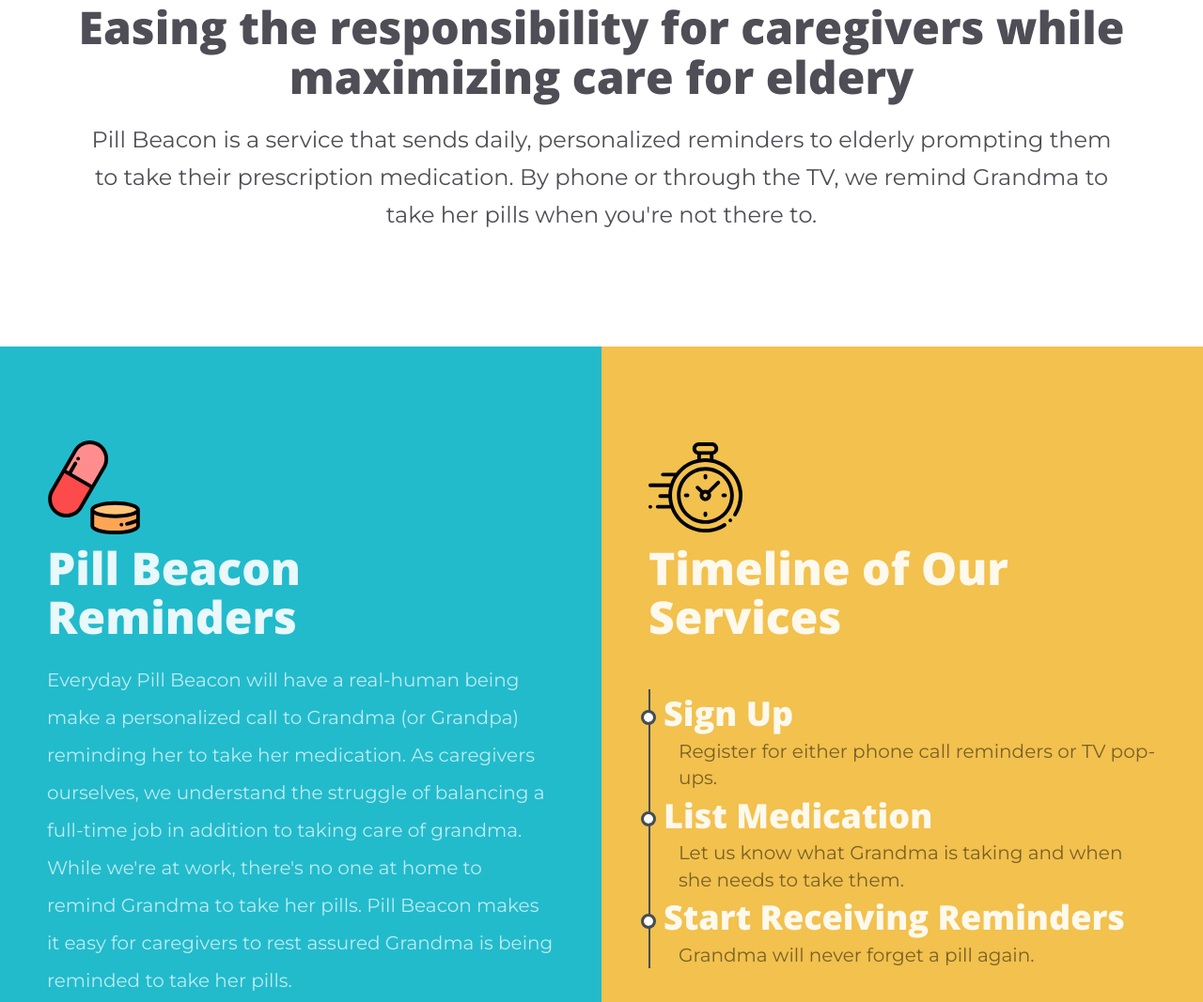
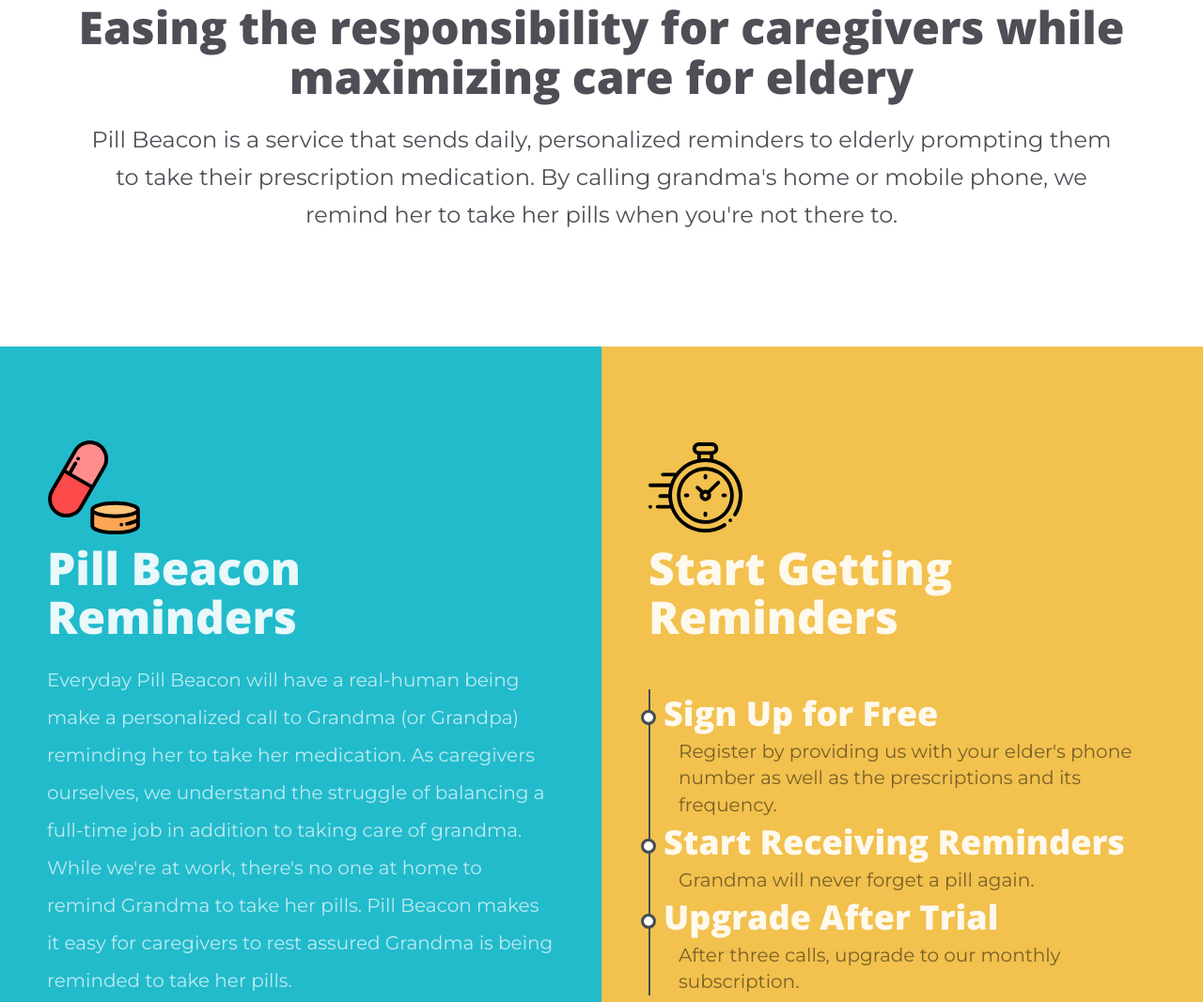
Before and after one commit to pill-beacon/pill-beacon-site, a website: page src/html/index.html in a window 1280 px wide. Shown: the part 919-1986 px from the top of the page at 94% size. Drawn offline with nearby package versions, Linux system fonts and the light colour scheme; files that its build step writes are made by us from their sources.

Commit message:
update copy

```diff
--- a/src/html/index.html
+++ b/src/html/index.html
@@ -84,7 +84,7 @@
 					Easing the responsibility for caregivers while maximizing care for eldery
 				</h1>
 				<h3 class="mg-md text-center  tc-liver">
-					Pill Beacon is a service that sends daily, personalized reminders to elderly prompting them to take their prescription medication. By phone or through the TV, we remind Grandma to take her pills when you're not there to.
+					Pill Beacon is a service that sends daily, personalized reminders to elderly prompting them to take their prescription medication. By calling grandma's home or mobile phone, we remind her to take her pills when you're not there to.
 				</h3>
 			</div>
 		</div>
@@ -120,18 +120,18 @@
 			<div class="col-sm-12">
 				<img src="../assets/images/stopwatch.svg" width="100" height="100" />
 				<h1 class="mg-md ">
-					Timeline of Our Services
+					Start Getting Reminders
 				</h1>
 				<div class="timeline">
 					<ul>
 						<li>
-							<span class="timeline-header">Sign Up</span><span class="timeline-info">Register for either phone call reminders or TV pop-ups.</span>
-						</li>
-						<li>
-							<span class="timeline-header">List Medication</span><span class="timeline-info">Let us know what Grandma is taking and when she needs to take them.</span>
+							<span class="timeline-header">Sign Up for Free</span><span class="timeline-info">Register by providing us with your elder's phone number as well as the prescriptions and its frequency.</span>
 						</li>
 						<li>
 							<span class="timeline-header">Start Receiving Reminders</span><span class="timeline-info">Grandma will never forget a pill again.</span>
+						</li>
+						<li>
+							<span class="timeline-header">Upgrade After Trial</span><span class="timeline-info">After three calls, upgrade to our monthly subscription.</span>
 						</li>
 					</ul>
 				</div>
```
